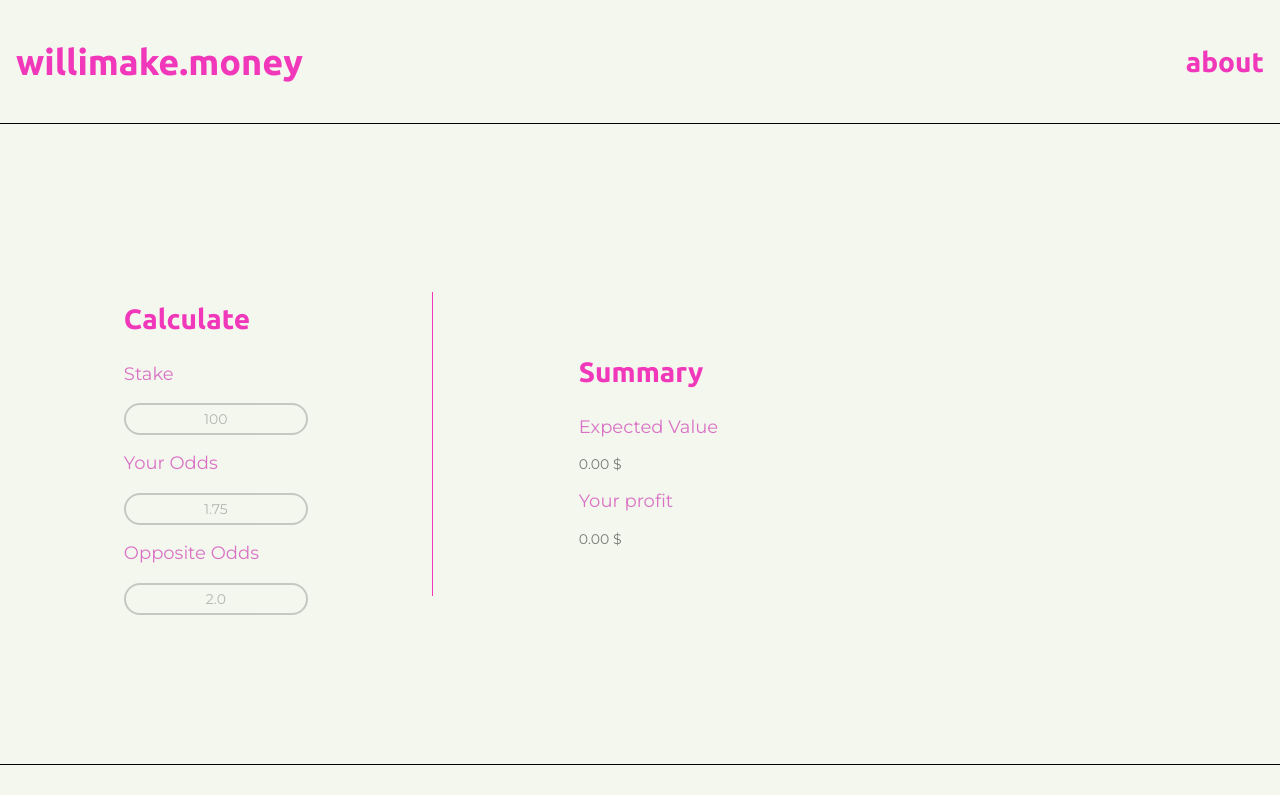
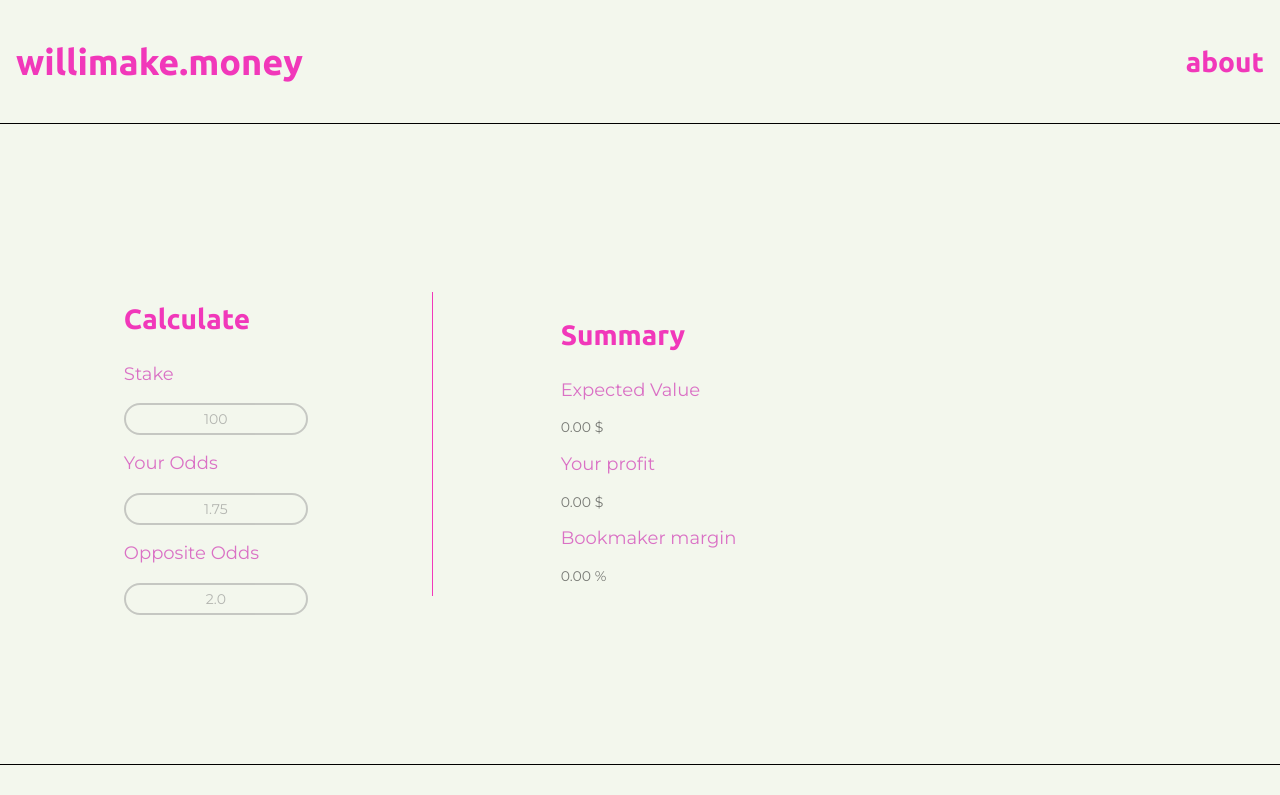
Before and after one commit to osterowsky/willimake.money, a React (Vite) app: page / in a window 1280 px wide. Shown: the top 795 px of the page. Built offline with nearby package versions, Linux system fonts and the light colour scheme.

Commit message:
fix: add bookmaker margin

```diff
--- a/src/components/Home.tsx
+++ b/src/components/Home.tsx
@@ -10,6 +10,7 @@ const [oppositeOdds, setOppositeOdds] = useState<string>("");
   // Compute dynamically based on inputs
   let expectedValue = 0;
   let yourProfit = 0;
+  let bookmakerMargin = 0;
 
   const allInputsFilled = stake && yourOdds && oppositeOdds;
 
@@ -23,6 +24,12 @@ const [oppositeOdds, setOppositeOdds] = useState<string>("");
     let yourProbability = 1.0 / yourOddsNum;
     let oppositeProbability = 1.0 / oppositeOddsNum;
     let totalProbability = yourProbability + oppositeProbability;
+
+    // Calculate bookmaker margin
+    // Bookmaker Margin = 1 - (total probability in bookmaker's odds) * 100
+    bookmakerMargin = (totalProbability - 1) * 100;
+    console.log("Bookmaker Margin:", bookmakerMargin);
+    console.log("Your Probability:", totalProbability);
 
     // Calculate expected value
     // EV = Total Win * (Your Probability / Total Probability)
@@ -57,6 +64,10 @@ const [oppositeOdds, setOppositeOdds] = useState<string>("");
             <p className="small">
                 {allInputsFilled && yourProfit != 0 ? yourProfit.toFixed(2) : "0.00"} $
             </p>
+            <p className="label">Bookmaker margin</p>
+            <p className="small">
+                {allInputsFilled && bookmakerMargin != 0 ? bookmakerMargin.toFixed(2) : "0.00"} %
+            </p>
         </div>
     </div>
   );
```
